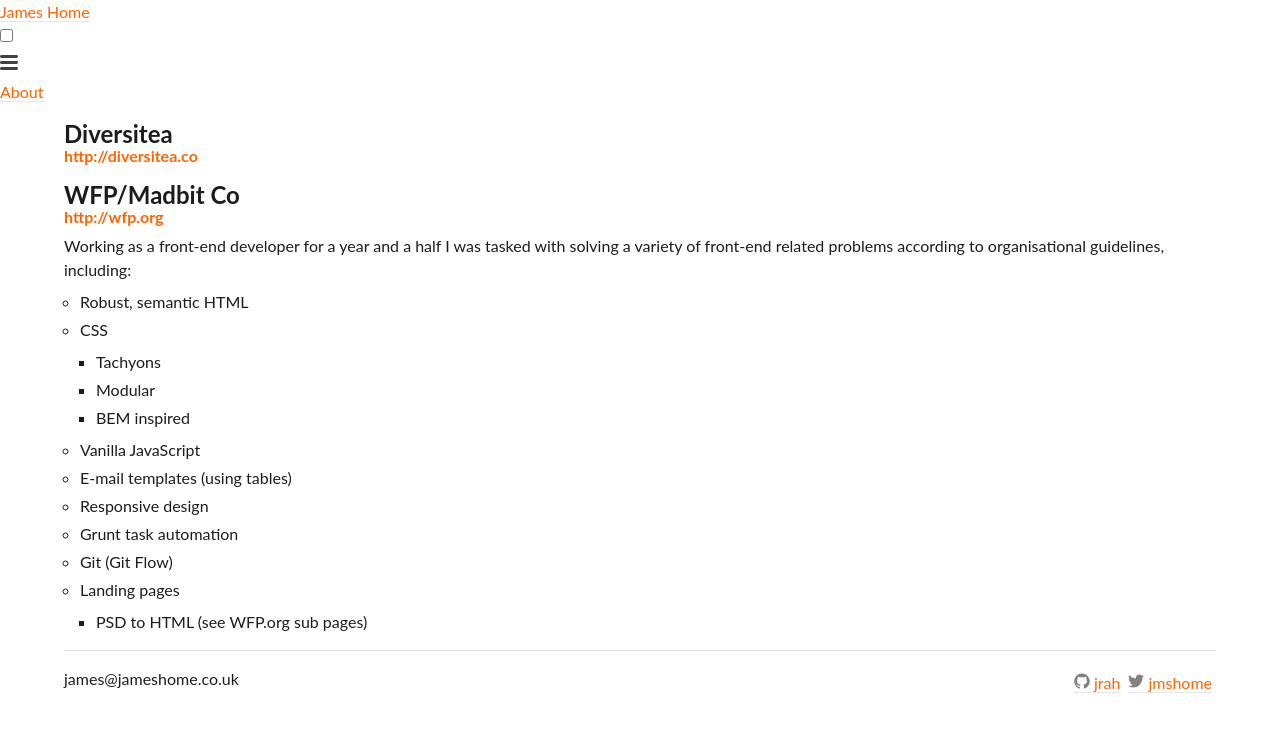
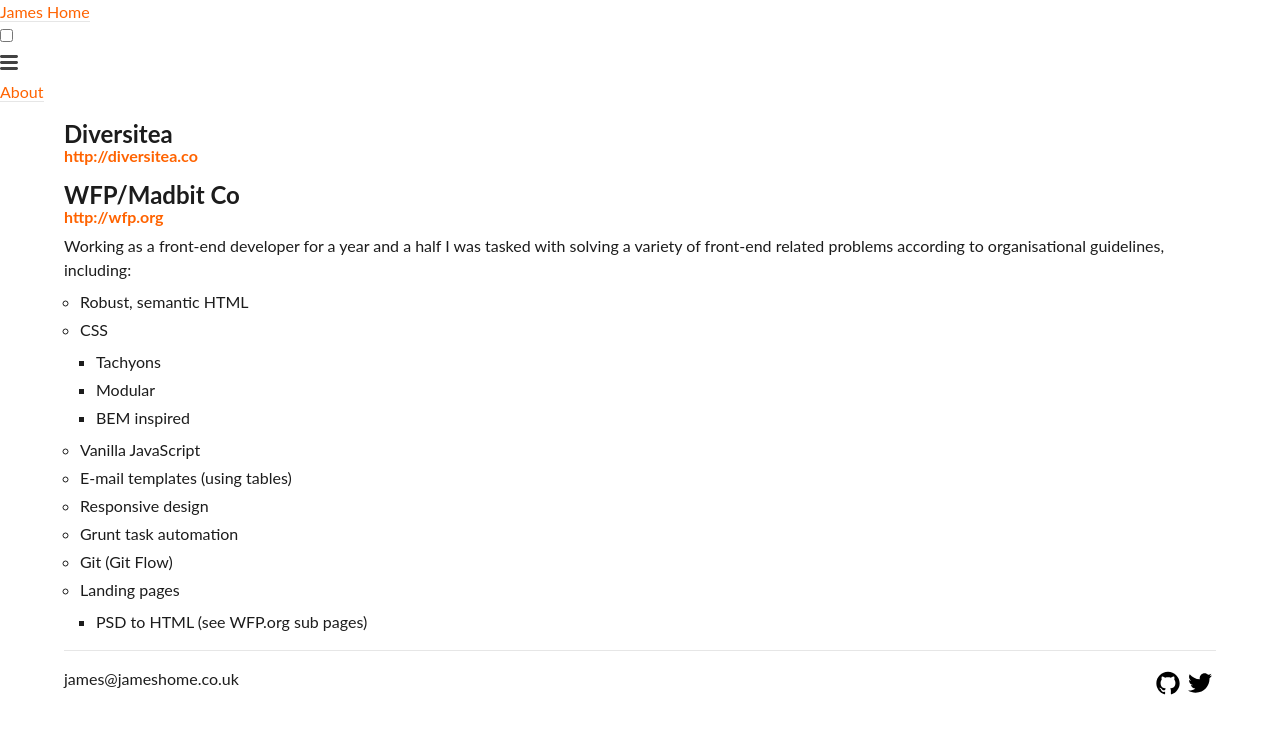
Before and after one commit to jrah/jrah.github.io, a Jekyll site: the page built from index.md, in a window 1280 px wide. Shown: the top 734 px of the page. Built offline with Jekyll 4.4.1, drawn with Linux system fonts in a browser that asks for light colours; nearby versions of some CDN libraries.

Commit message:
Resize icons

```diff
--- a/_includes/icon-github.html
+++ b/_includes/icon-github.html
@@ -1 +1 @@
-<a href="https://github.com/{{ include.username }}"><span class="icon icon--github">{% include icon-github.svg %}</span><span class="username">{{ include.username }}</span></a>
+<a href="https://github.com/{{ include.username }}" class="bn"><span class="icon icon--github">{% include icon-github.svg %}</span></a>
--- a/_includes/icon-twitter.html
+++ b/_includes/icon-twitter.html
@@ -1 +1 @@
-<a href="https://twitter.com/{{ include.username }}"><span class="icon icon--twitter">{% include icon-twitter.svg %}</span><span class="username">{{ include.username }}</span></a>
+<a href="https://twitter.com/{{ include.username }}" width="24px" height="24px" class="bn"><span class="icon icon--twitter">{% include icon-twitter.svg %}</span></a>
```
Also changed, not shown: _includes/icon-github.svg, _includes/icon-twitter.svg.
